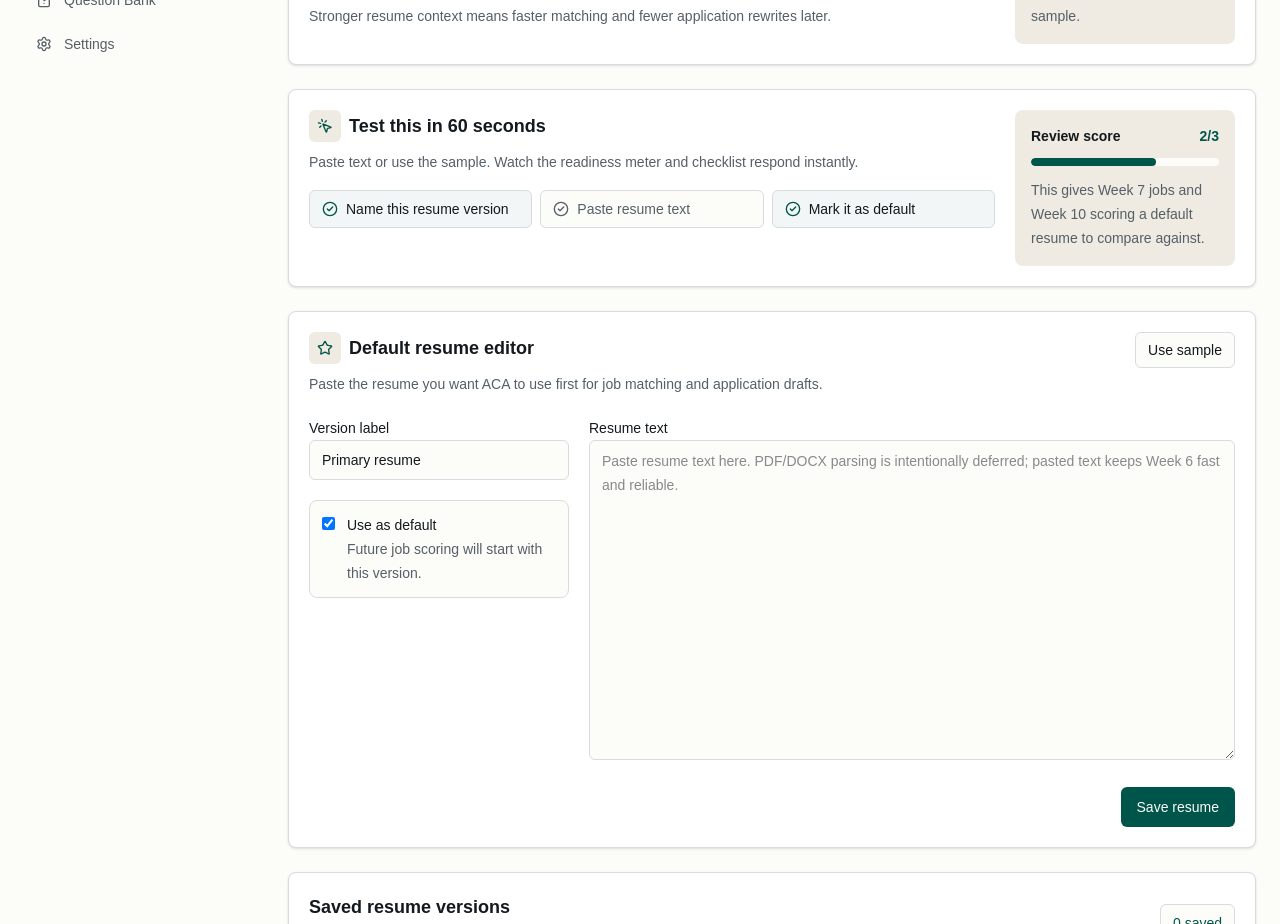
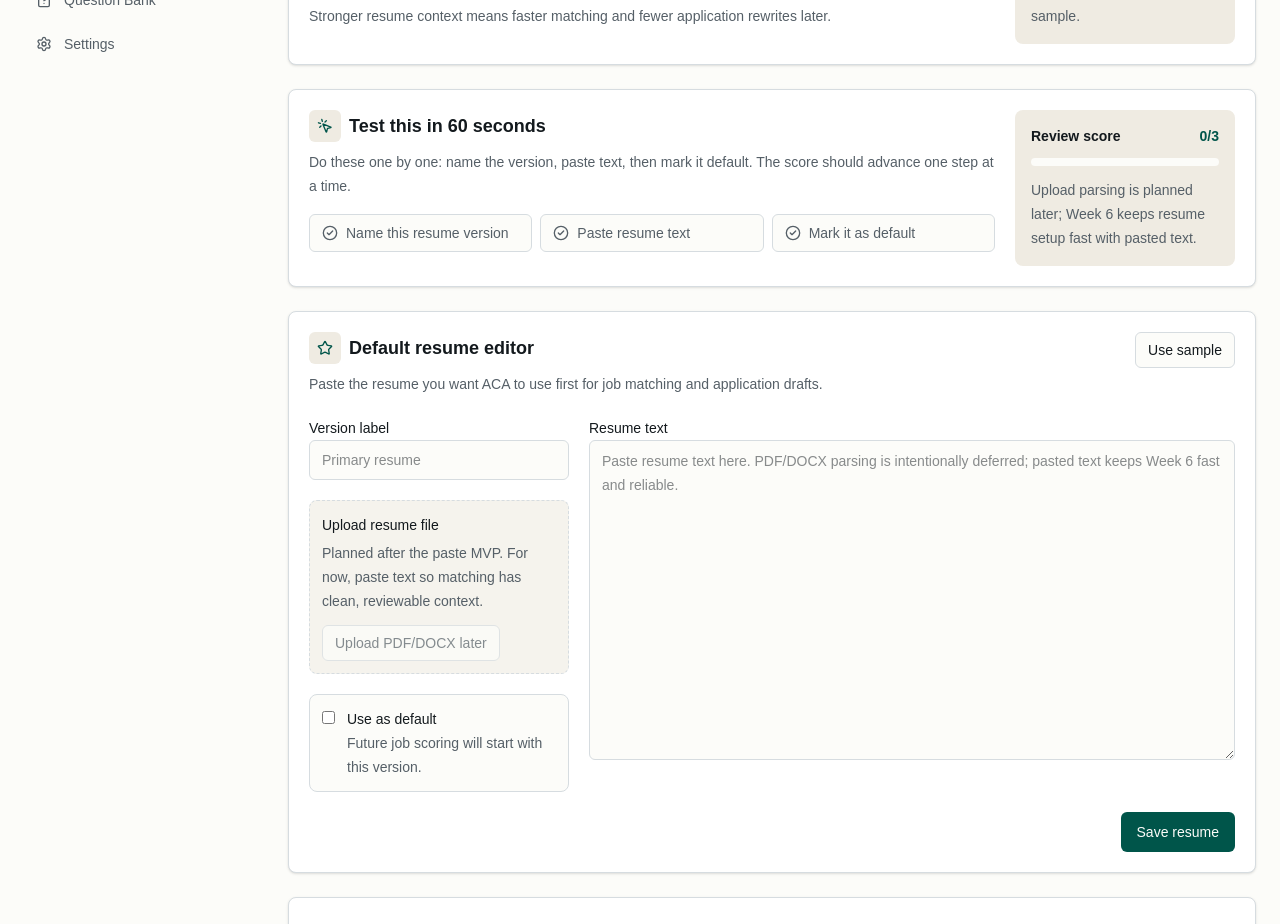
Before and after one commit to ahmedfares/ACA, a Next.js app: page /resume in a window 1280 px wide. Shown: the part 380-1304 px from the top of the page. Built offline with nearby package versions, Linux system fonts and the light colour scheme; no server answers; the database is empty; sample sign-in values are in the browser's storage.

Commit message:
fix: stage profile and resume progress

```diff
--- a/src/app/globals.css
+++ b/src/app/globals.css
@@ -62,3 +62,57 @@ body {
   color: var(--foreground);
   font-family: Arial, Helvetica, sans-serif;
 }
+
+.aca-progress-fill {
+  background-color: var(--primary);
+  background-image: linear-gradient(
+    45deg,
+    rgb(255 255 255 / 0.22) 25%,
+    transparent 25%,
+    transparent 50%,
+    rgb(255 255 255 / 0.22) 50%,
+    rgb(255 255 255 / 0.22) 75%,
+    transparent 75%,
+    transparent
+  );
+  background-size: 1rem 1rem;
+  animation: aca-progress-stripes 1.2s linear infinite;
+}
+
+.aca-complete-pop {
+  animation: aca-complete-pop 360ms ease-out;
+}
+
+@keyframes aca-progress-stripes {
+  from {
+    background-position: 0 0;
+  }
+
+  to {
+    background-position: 1rem 0;
+  }
+}
+
+@keyframes aca-complete-pop {
+  0% {
+    opacity: 0.72;
+    transform: translateY(2px) scale(0.98);
+  }
+
+  70% {
+    opacity: 1;
+    transform: translateY(0) scale(1.015);
+  }
+
+  100% {
+    opacity: 1;
+    transform: translateY(0) scale(1);
+  }
+}
+
+@media (prefers-reduced-motion: reduce) {
+  .aca-progress-fill,
+  .aca-complete-pop {
+    animation: none;
+  }
+}
--- a/src/components/profile/profile-form.tsx
+++ b/src/components/profile/profile-form.tsx
@@ -141,14 +141,9 @@ const suggestionPresets: SuggestionPreset[] = [
     values: {
       currentTitle: "Senior Software Engineer",
       desiredCompensation: "180000",
-      employmentTypes: "Full-time, Direct hire",
       industries: "Software, Cloud, Fintech",
       minCompensation: "150000",
-      preferredLocations: "Remote US, Atlanta hybrid",
       preferredSkills: "Java, Spring Boot, PostgreSQL, AWS, System Design",
-      preferredTitles: "Senior Software Engineer, Backend Engineer, Platform Engineer",
-      remotePreference: "Remote preferred",
-      skills: "Java | Backend | Advanced | 10\nSpring Boot | Backend | Advanced | 8\nPostgreSQL | Database | Advanced | 7\nAWS | Cloud | Advanced | 6\nSystem Design | Architecture | Advanced | 8",
       summary:
         "Senior engineer focused on reliable backend systems, cloud architecture, and product-minded delivery.",
       workAuthorization: "Authorized to work in the United States",
@@ -161,14 +156,9 @@ const suggestionPresets: SuggestionPreset[] = [
     values: {
       currentTitle: "Senior Software Engineer",
       desiredCompensation: "170000",
-      employmentTypes: "Full-time, Direct hire",
       industries: "Software, Enterprise SaaS, E-commerce",
       minCompensation: "145000",
-      preferredLocations: "Remote US, Atlanta hybrid",
       preferredSkills: "React, TypeScript, Node.js, PostgreSQL, System Design",
-      preferredTitles: "Senior Software Engineer, Full-stack Engineer, Staff Software Engineer",
-      remotePreference: "Remote preferred",
-      skills: "React | Frontend | Advanced | 6\nTypeScript | Frontend | Advanced | 5\nNode.js | Backend | Advanced | 5\nPostgreSQL | Database | Advanced | 7\nSystem Design | Architecture | Advanced | 8",
       summary:
         "Full-stack engineer who can own user-facing product work, backend services, and pragmatic architecture.",
       workAuthorization: "Authorized to work in the United States",
@@ -185,11 +175,7 @@ const suggestionPresets: SuggestionPreset[] = [
       industries: "Software, Cloud, Enterprise SaaS",
       leadership: "Technical leadership, mentoring, architecture reviews, delivery planning",
       minCompensation: "170000",
-      preferredLocations: "Remote US, Atlanta hybrid",
       preferredSkills: "System Design, Architecture, Cloud, Mentoring, Delivery Leadership",
-      preferredTitles: "Staff Software Engineer, Tech Lead, Solutions Architect",
-      remotePreference: "Remote preferred",
-      skills: "System Design | Architecture | Advanced | 8\nArchitecture Reviews | Leadership | Advanced | 6\nAWS | Cloud | Advanced | 6\nMentoring | Leadership | Advanced | 5\nJava | Backend | Advanced | 10",
       summary:
         "Technical leader with hands-on engineering depth, mentoring experience, and architecture ownership.",
       workAuthorization: "Authorized to work in the United States",
@@ -279,7 +265,7 @@ function nextWin(values: ProfileFormValues) {
   return "You have a strong profile base";
 }
 
-function testChecklist(values: ProfileFormValues) {
+function testChecklist(values: ProfileFormValues, starterApplied: boolean) {
   const selectedTitles = listFromText(values.preferredTitles).length;
   const selectedLocations = listFromText(values.preferredLocations).length;
   const selectedSkills = values.skills
@@ -289,7 +275,7 @@ function testChecklist(values: ProfileFormValues) {
 
   return [
     {
-      complete: hasText(values.currentTitle) && hasText(values.summary),
+      complete: starterApplied,
       label: "Apply a starter path",
     },
     {
@@ -407,7 +393,7 @@ function ProfileProgress({
             </span>
           </div>
           <div className="mt-4 h-2 overflow-hidden rounded-full bg-muted">
-            <div className="h-full rounded-full bg-primary transition-all duration-500" style={{ width: `${percent}%` }} />
+            <div className="aca-progress-fill h-full rounded-full transition-all duration-700" style={{ width: `${percent}%` }} />
           </div>
           <p className="mt-3 text-sm leading-6 text-muted-foreground">
             Each choice makes job scoring sharper. Keep going one tap at a time.
@@ -425,8 +411,8 @@ function ProfileProgress({
   );
 }
 
-function TestGuide({ values }: { values: ProfileFormValues }) {
-  const items = testChecklist(values);
+function TestGuide({ starterApplied, values }: { starterApplied: boolean; values: ProfileFormValues }) {
+  const items = testChecklist(values, starterApplied);
   const completed = items.filter((item) => item.complete).length;
 
   return (
@@ -446,8 +432,10 @@ function TestGuide({ values }: { values: ProfileFormValues }) {
             {items.map((item) => (
               <div
                 className={cn(
-                  "flex items-center gap-2 rounded-md border px-3 py-2 text-sm font-medium",
-                  item.complete ? "border-primary/30 bg-primary/5 text-foreground" : "bg-background text-muted-foreground",
+                  "flex items-center gap-2 rounded-md border px-3 py-2 text-sm font-medium transition-all duration-300",
+                  item.complete
+                    ? "aca-complete-pop border-primary/30 bg-primary/5 text-foreground"
+                    : "bg-background text-muted-foreground",
                 )}
                 key={item.label}
               >
@@ -466,10 +454,10 @@ function TestGuide({ values }: { values: ProfileFormValues }) {
             <span className="text-primary">{completed}/4</span>
           </div>
           <div className="mt-3 h-2 overflow-hidden rounded-full bg-background">
-            <div className="h-full rounded-full bg-primary transition-all duration-500" style={{ width: `${completed * 25}%` }} />
+            <div className="aca-progress-fill h-full rounded-full transition-all duration-700" style={{ width: `${completed * 25}%` }} />
           </div>
           <p className="mt-3 text-sm leading-6 text-muted-foreground">
-            Click a starter path first, then tap chips. The points and next quick win should update immediately.
+            Click one starter path, then make the next choices yourself. Progress should move one step at a time.
           </p>
         </div>
       </div>
@@ -580,6 +568,7 @@ function SuggestionButton({ onApply, preset }: { onApply: (preset: SuggestionPre
 export function ProfileForm({ databaseConfigured, defaults, mode = "profile" }: ProfileFormProps) {
   const [state, formAction, isPending] = useActionState<ProfileFormState, FormData>(saveProfileForm, {});
   const [values, setValues] = useState<ProfileFormValues>(() => normalizeDefaults(defaults));
+  const [starterApplied, setStarterApplied] = useState(false);
   const stats = completionStats(values);
 
   function updateValue(name: keyof ProfileFormDefaults, value: string) {
@@ -588,6 +577,7 @@ export function ProfileForm({ databaseConfigured, defaults, mode = "profile" }:
 
   function applyPreset(preset: SuggestionPreset) {
     setValues((current) => ({ ...current, ...preset.values }));
+    setStarterApplied(true);
   }
 
   function addSkill(skill: string) {
@@ -633,7 +623,7 @@ export function ProfileForm({ databaseConfigured, defaults, mode = "profile" }:
         total={stats.total}
       />
 
-      <TestGuide values={values} />
+      <TestGuide starterApplied={starterApplied} values={values} />
 
       <section className="rounded-lg border bg-card p-5 shadow-sm">
         <SectionHeader
--- a/src/components/resume/resume-manager.tsx
+++ b/src/components/resume/resume-manager.tsx
@@ -70,14 +70,14 @@ function TestGuide({ hasLabel, hasText, isDefault }: { hasLabel: boolean; hasTex
             <h2 className="text-lg font-semibold tracking-normal">Test this in 60 seconds</h2>
           </div>
           <p className="mt-2 text-sm leading-6 text-muted-foreground">
-            Paste text or use the sample. Watch the readiness meter and checklist respond instantly.
+            Do these one by one: name the version, paste text, then mark it default. The score should advance one step at a time.
           </p>
           <div className="mt-4 grid gap-2 sm:grid-cols-3">
             {items.map((item) => (
               <div
                 className={cn(
-                  "flex items-center gap-2 rounded-md border px-3 py-2 text-sm font-medium",
-                  item.complete ? "border-primary/30 bg-primary/5" : "bg-background text-muted-foreground",
+                  "flex items-center gap-2 rounded-md border px-3 py-2 text-sm font-medium transition-all duration-300",
+                  item.complete ? "aca-complete-pop border-primary/30 bg-primary/5" : "bg-background text-muted-foreground",
                 )}
                 key={item.label}
               >
@@ -96,10 +96,10 @@ function TestGuide({ hasLabel, hasText, isDefault }: { hasLabel: boolean; hasTex
             <span className="text-primary">{completed}/3</span>
           </div>
           <div className="mt-3 h-2 overflow-hidden rounded-full bg-background">
-            <div className="h-full rounded-full bg-primary transition-all duration-500" style={{ width: `${completed * 33.3}%` }} />
+            <div className="aca-progress-fill h-full rounded-full transition-all duration-700" style={{ width: `${completed * 33.3}%` }} />
           </div>
           <p className="mt-3 text-sm leading-6 text-muted-foreground">
-            This gives Week 7 jobs and Week 10 scoring a default resume to compare against.
+            Upload parsing is planned later; Week 6 keeps resume setup fast with pasted text.
           </p>
         </div>
       </div>
@@ -109,16 +109,14 @@ function TestGuide({ hasLabel, hasText, isDefault }: { hasLabel: boolean; hasTex
 
 export function ResumeManager({ databaseConfigured, resumes }: ResumeManagerProps) {
   const [state, formAction, isPending] = useActionState<ResumeFormState, FormData>(saveResumeForm, {});
-  const [label, setLabel] = useState("Primary resume");
+  const [label, setLabel] = useState("");
   const [rawText, setRawText] = useState("");
-  const [isDefault, setIsDefault] = useState(true);
+  const [isDefault, setIsDefault] = useState(false);
   const readiness = useMemo(() => resumeReadiness(rawText), [rawText]);
   const hasResumeText = rawText.trim().length >= 120;
 
   function useSample() {
-    setLabel("Senior software engineer resume");
     setRawText(sampleResumeText);
-    setIsDefault(true);
   }
 
   return (
@@ -155,7 +153,7 @@ export function ResumeManager({ databaseConfigured, resumes }: ResumeManagerProp
               </span>
             </div>
             <div className="mt-4 h-2 overflow-hidden rounded-full bg-muted">
-              <div className="h-full rounded-full bg-primary transition-all duration-500" style={{ width: `${readiness.percent}%` }} />
+              <div className="aca-progress-fill h-full rounded-full transition-all duration-700" style={{ width: `${readiness.percent}%` }} />
             </div>
             <p className="mt-3 text-sm leading-6 text-muted-foreground">
               Stronger resume context means faster matching and fewer application rewrites later.
@@ -212,8 +210,22 @@ export function ResumeManager({ databaseConfigured, resumes }: ResumeManagerProp
                 value={label}
               />
             </div>
+            <div className="rounded-lg border border-dashed bg-secondary/60 p-3 text-sm leading-6">
+              <div className="font-medium">Upload resume file</div>
+              <p className="mt-1 text-muted-foreground">
+                Planned after the paste MVP. For now, paste text so matching has clean, reviewable context.
+              </p>
+              <button
+                className="mt-3 inline-flex h-9 items-center rounded-md border border-input bg-background px-3 text-sm font-medium text-muted-foreground opacity-70"
+                disabled
+                type="button"
+              >
+                Upload PDF/DOCX later
+              </button>
+            </div>
             <label className="flex items-start gap-3 rounded-lg border bg-background p-3 text-sm leading-6">
               <input
+                aria-label="Use as default"
                 checked={isDefault}
                 className="mt-1"
                 name="isDefault"
```
Also changed, not shown: 2 other files (tests, documents, lock files or other folders).
